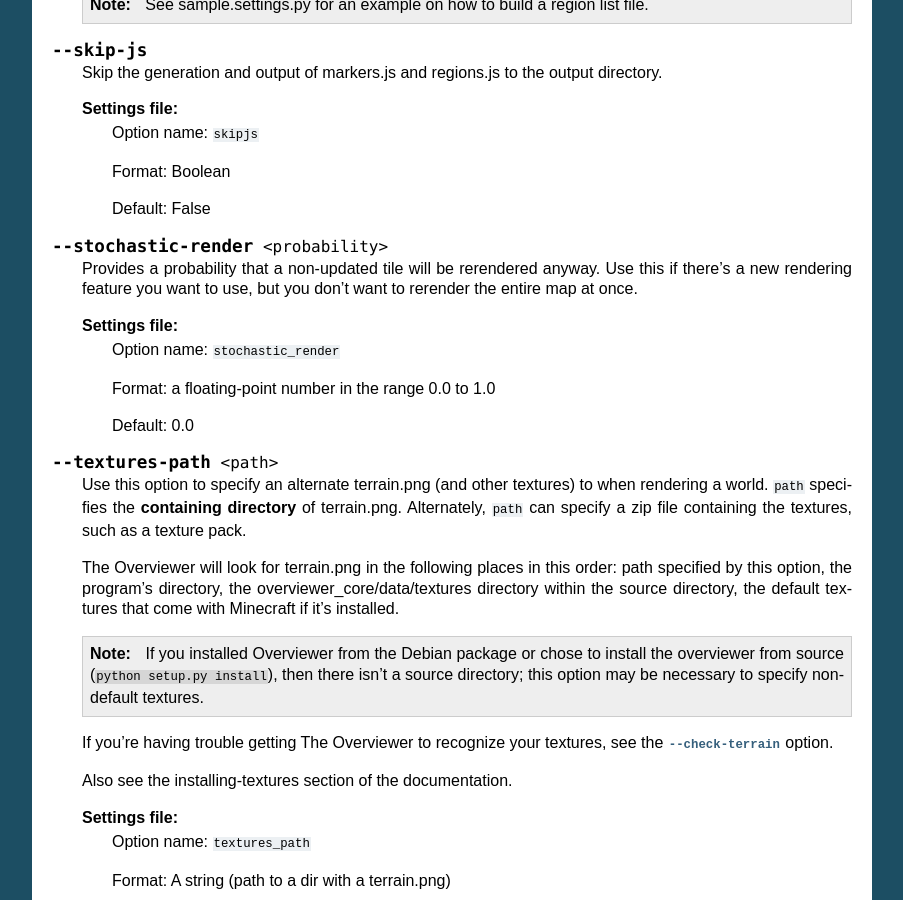
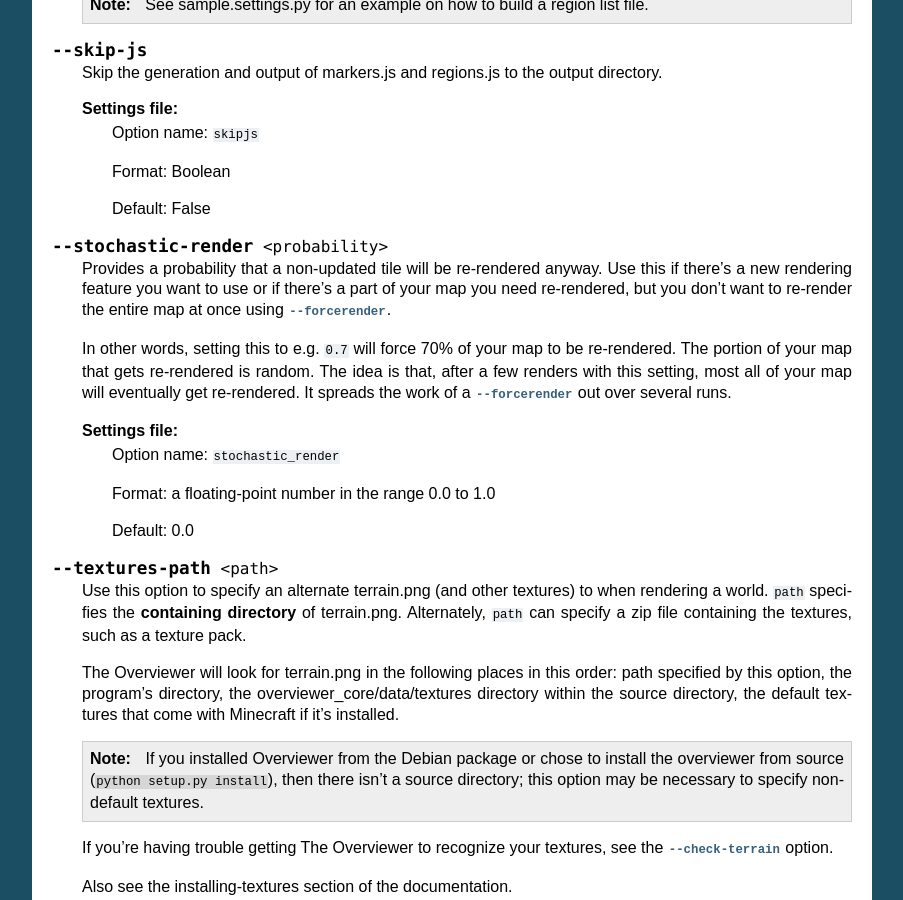
Before and after one commit to overviewer/Minecraft-Overviewer, a Sphinx documentation site: the page built from docs/options.rst, in a window 1280 px wide and 900 px high, scrolled down 6299 px. Shown: the whole window, without its empty margins (198-1101 px from the left). Built offline with Sphinx 7.4.7, drawn with Linux system fonts in a browser that asks for light colours; pages that are not in the unit, such as notebooks, are missing from menus.

Commit message:
Clarified docs for --stochastic-render

```diff
--- a/docs/options.rst
+++ b/docs/options.rst
@@ -357,9 +357,16 @@ Less Useful Options
 
 .. cmdoption:: --stochastic-render <probability>
 
-    Provides a probability that a non-updated tile will be rerendered
-    anyway. Use this if there's a new rendering feature you want to
-    use, but you don't want to rerender the entire map at once.
+    Provides a probability that a non-updated tile will be re-rendered anyway.
+    Use this if there's a new rendering feature you want to use or if there's a
+    part of your map you need re-rendered, but you don't want to re-render the
+    entire map at once using :option:`--forcerender`.
+
+    In other words, setting this to e.g. ``0.7`` will force 70% of your map to
+    be re-rendered. The portion of your map that gets re-rendered is random. The
+    idea is that, after a few renders with this setting, most all of your map
+    will eventually get re-rendered. It spreads the work of a
+    :option:`--forcerender` out over several runs.
 
     **Settings file:**
         Option name: ``stochastic_render``
```
